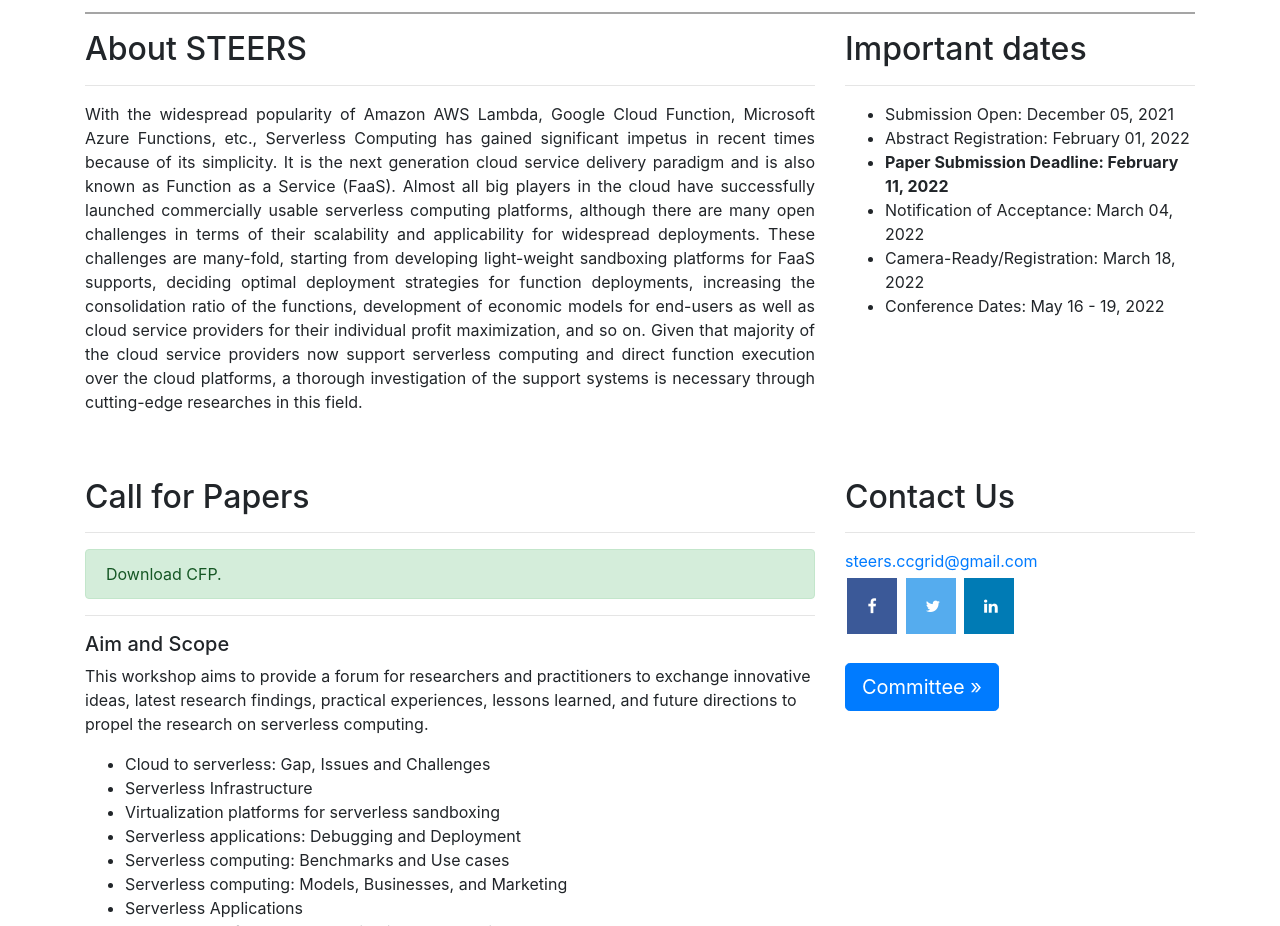
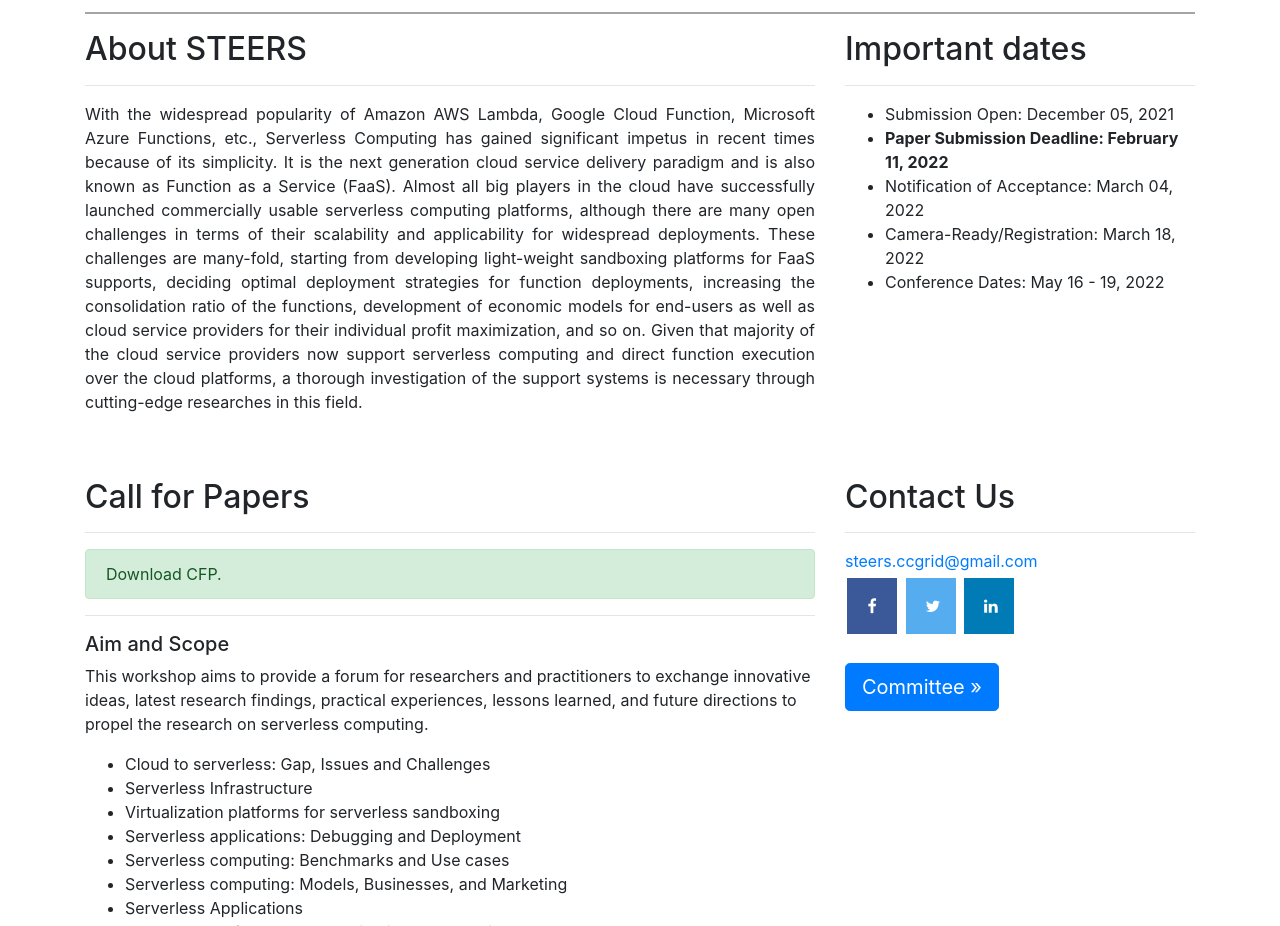
Before and after one commit to souravaddya/STEERS2021, a website: page index.html in a window 1280 px wide. Shown: the part 1720-2646 px from the top of the page. Drawn offline with nearby package versions, Linux system fonts and the light colour scheme.

Commit message:
remove abstract deadline

```diff
--- a/index.html
+++ b/index.html
@@ -207,7 +207,7 @@
         <hr>
 		<ul>
     <li>Submission Open: December 05, 2021</li>
-    <li>Abstract Registration: February 01, 2022</li>
+    <!-- <li>Abstract Registration: February 01, 2022</li> -->
     <li><b>Paper Submission Deadline: February 11, 2022</b></li>
     <li>Notification of Acceptance: March 04, 2022</li>
     <li>Camera-Ready/Registration: March 18, 2022</li>
```
